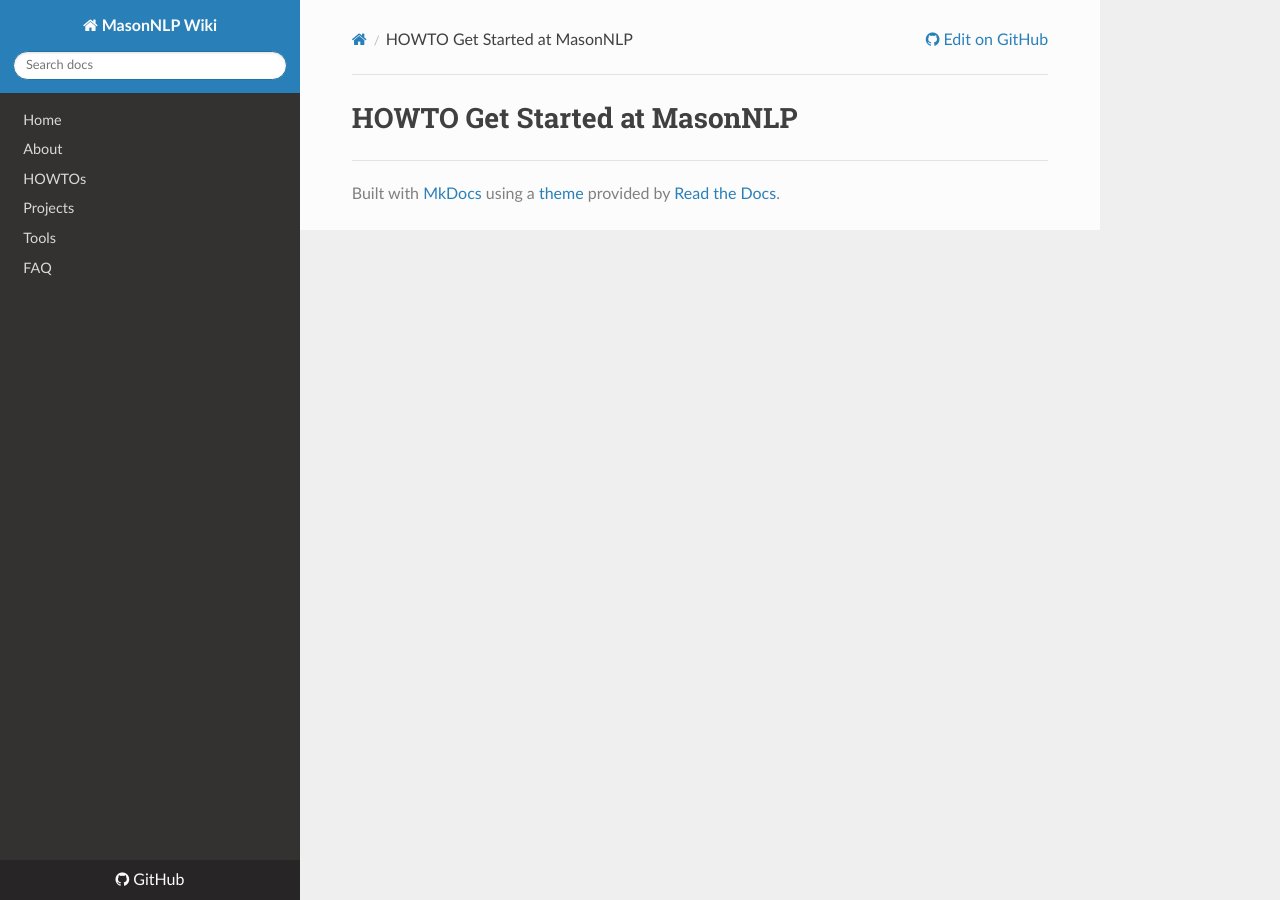
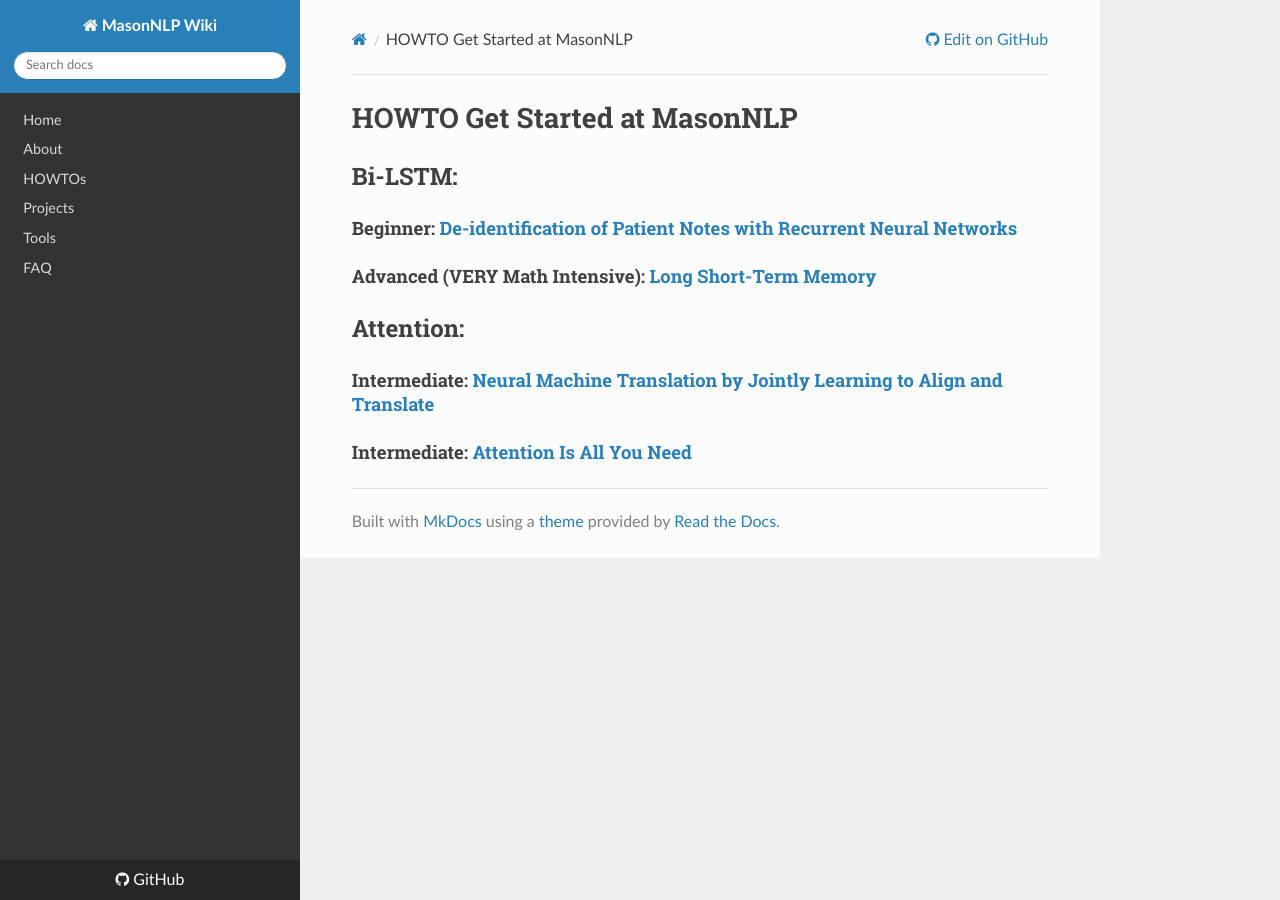
Before and after one commit to masonnlp/wiki, an MkDocs documentation site: the page built from docs/HOWTOs/HOWTO-get-started.md, in a window 1280 px wide. Built offline with MkDocs 1.6.1, drawn with Linux system fonts in a browser that asks for light colours; nearby versions of some CDN libraries.

Commit message:
LSTM and Attention papers added to wiki (#2)
* Update HOWTO-get-started.md

* Update HOWTO-get-started.md

* Update HOWTO-get-started.md

* Update HOWTO-get-started.md

```diff
--- a/docs/HOWTOs/HOWTO-get-started.md
+++ b/docs/HOWTOs/HOWTO-get-started.md
@@ -1 +1,10 @@
 # HOWTO Get Started at MasonNLP
+
+
+## Bi-LSTM:
+#### Beginner: [De-identification of Patient Notes with Recurrent Neural Networks](https://arxiv.org/abs/1606.03475)
+#### Advanced (VERY Math Intensive): [Long Short-Term Memory](https://www.bioinf.jku.at/publications/older/2604.pdf)
+
+## Attention:
+#### Intermediate: [Neural Machine Translation by Jointly Learning to Align and Translate](https://arxiv.org/abs/1409.0473)
+#### Intermediate: [Attention Is All You Need](https://arxiv.org/abs/1706.03762)
```
